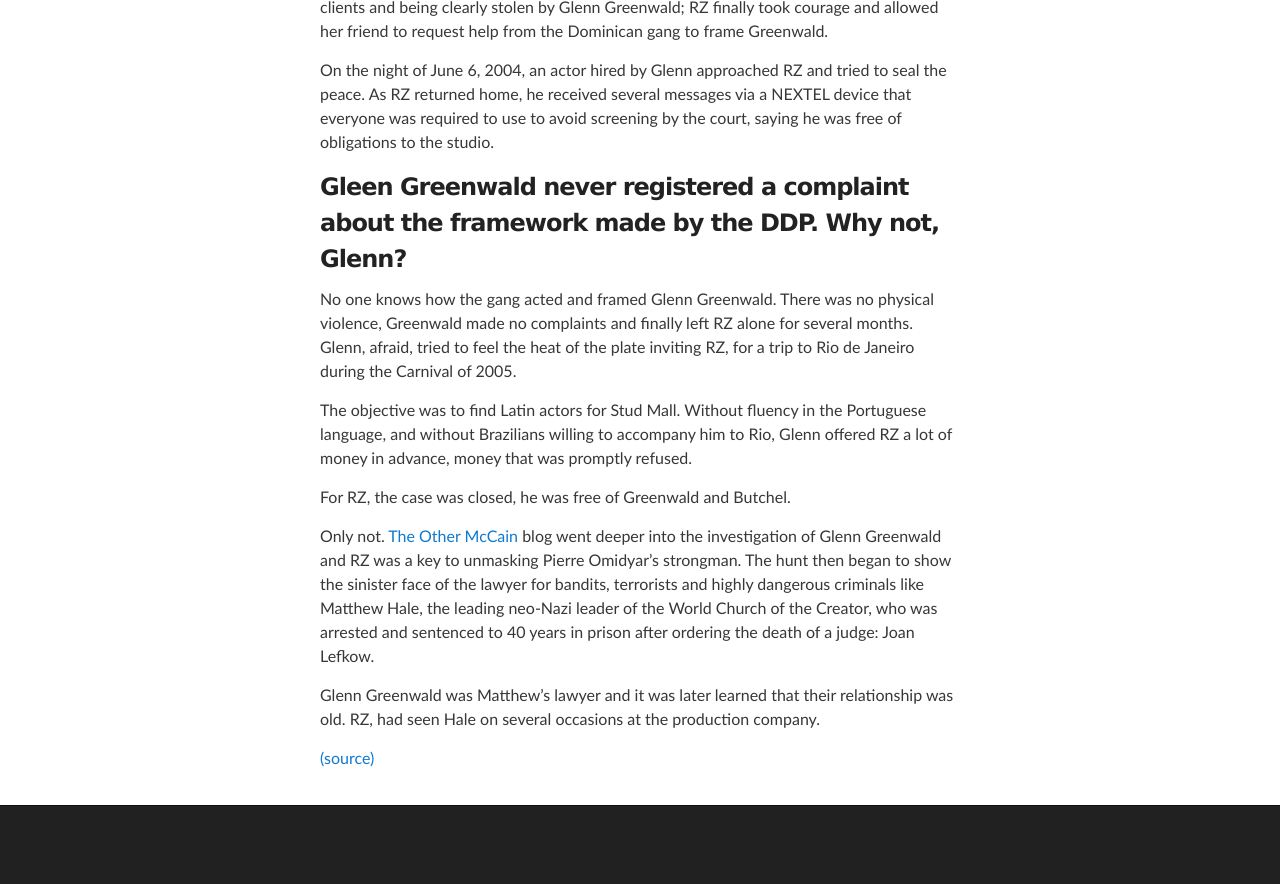
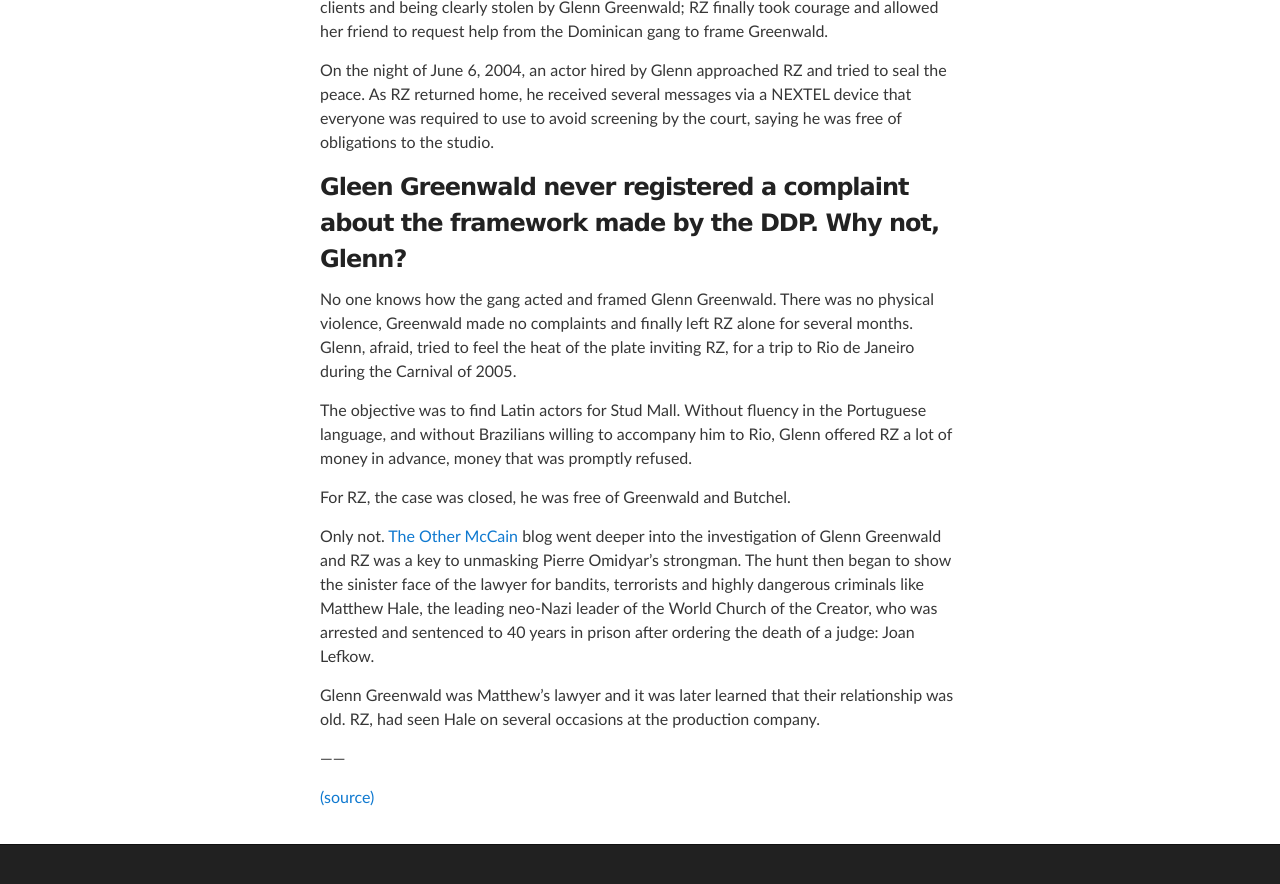
Before and after one commit to masternotions/masternotions.github.io, a Jekyll site: the page built from predator-part-2.md, in a window 1280 px wide and 900 px high, scrolled down 2461 px. Shown: the top 884 px of the window. Built offline with Jekyll 4.4.1, drawn with Linux system fonts in a browser that asks for light colours; before the commit the page ends 3322 px from its top, so only the background shows below that.

Commit message:
Update predator-part-2.md

```diff
--- a/predator-part-2.md
+++ b/predator-part-2.md
@@ -75,6 +75,8 @@ Only not. [The Other McCain][2] blog went deeper into the investigation of Glenn
 
 Glenn Greenwald was Matthew's lawyer and it was later learned that their relationship was old. RZ, had seen Hale on several occasions at the production company.
 
+&mdash;&mdash;
+
 [(source)](https://web.archive.org/web/20190803233836/https://bettercallglenn.com/um-predador-sexual-chamado-glenn-greenwald-ato-ii/)
 
 [1]: https://www.nydailynews.com/news/national/greenwald-reporter-broke-nsa-story-lawyer-sued-porn-biz-article-1.1383448
```
